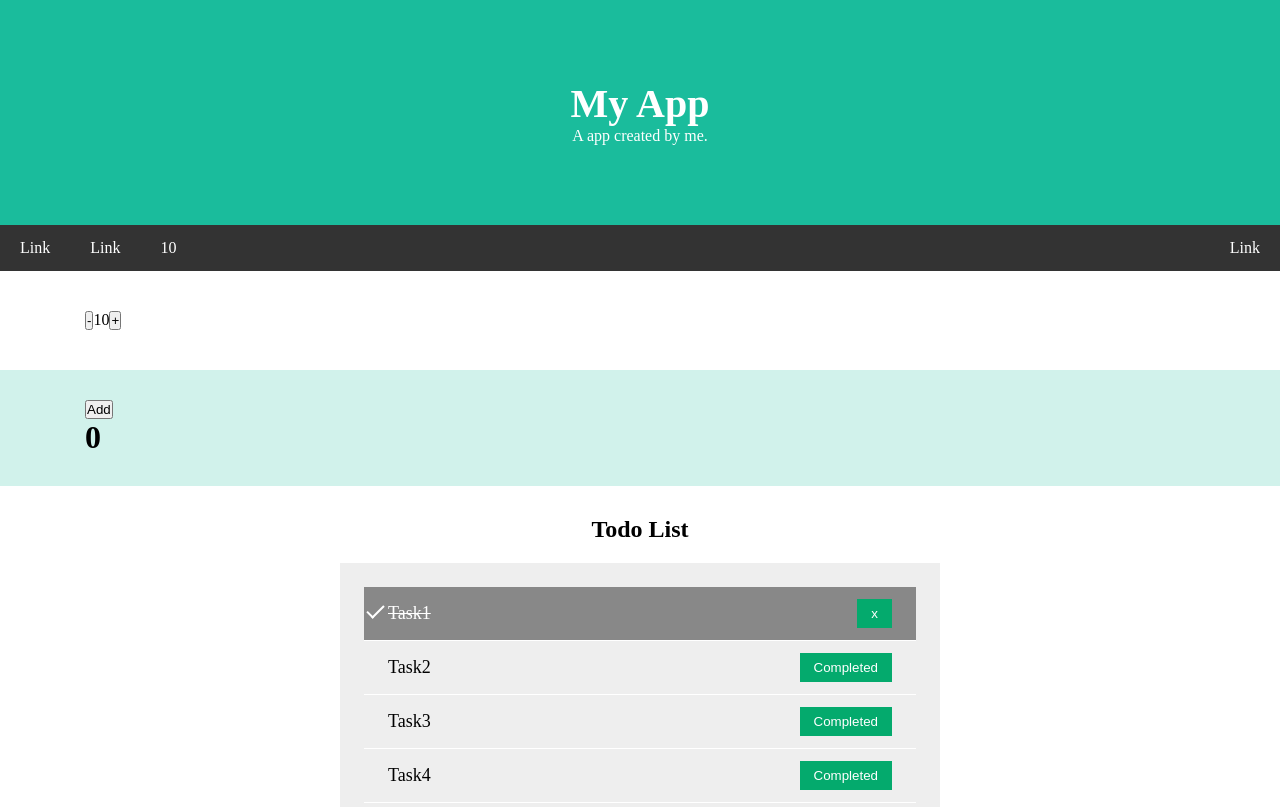
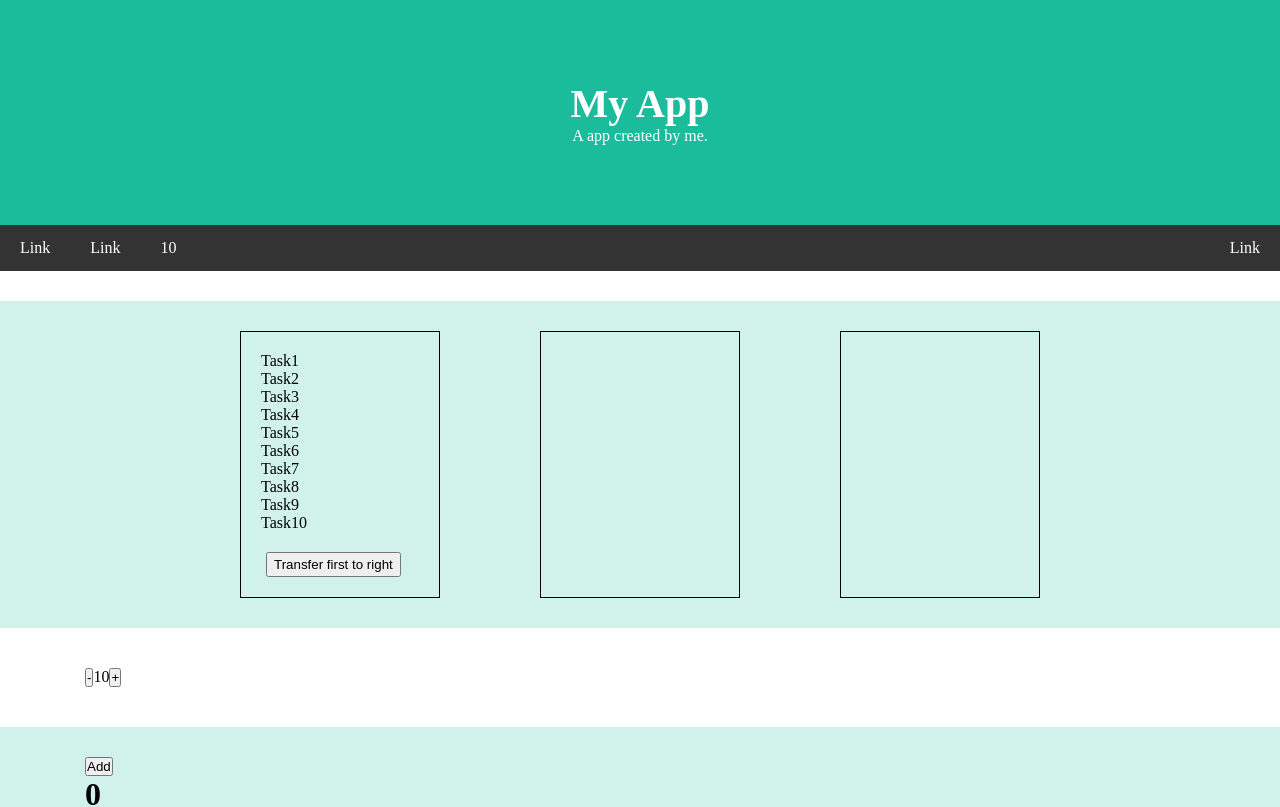
Before and after one commit to NataliaPylypenko/FrontEndPro_React, a React (Create React App) app: page / in a window 1280 px wide. Shown: the top 807 px of the page. Built offline with nearby package versions, Linux system fonts and the light colour scheme; the HTML template or start-up script is replaced by a standard one.

Commit message:
Blocks component

```diff
--- a/src/App.js
+++ b/src/App.js
@@ -1,7 +1,7 @@
 import Header from "./layouts/Header";
 import Footer from "./layouts/Footer";
 import Navbar from "./layouts/Navbar";
-import {FunctionTable, ClassTable, Counter, Temperature, TodoList} from "./components";
+import {FunctionTable, ClassTable, Counter, Temperature, TodoList, Blocks} from "./components";
 import React, {Component} from "react";
 import Controller from "./components/controller/Controller";
 
@@ -54,6 +54,31 @@ class App extends Component {
                 id: 5,
                 title: 'Task5',
                 completed: false
+            },
+            {
+                id: 6,
+                title: 'Task6',
+                completed: true
+            },
+            {
+                id: 7,
+                title: 'Task7',
+                completed: false
+            },
+            {
+                id: 8,
+                title: 'Task8',
+                completed: false
+            },
+            {
+                id: 9,
+                title: 'Task9',
+                completed: false
+            },
+            {
+                id: 10,
+                title: 'Task10',
+                completed: false
             }
         ],
         showTodoList: true,
@@ -77,6 +102,12 @@ class App extends Component {
                 <div>
                     <Header />
                     <Navbar counter={this.state.counter} />
+                </div>
+
+                <div className="section chromatic">
+                    <div className="container">
+                        <Blocks list={this.state.list} />
+                    </div>
                 </div>
 
                 <div className="section">
--- /dev/null
+++ b/src/components/blocks/BlockItem.jsx
@@ -0,0 +1,34 @@
+import React, {Component} from 'react';
+import Button from "./Button";
+import ListItem from "./ListItem";
+
+class BlockItem extends Component {
+    render() {
+        const list = this.props.list;
+        const actions = this.props.actions;
+
+        return (
+            <div style={{border: '1px solid black', padding:'20px', minWidth:'200px'}}>
+                <ul style={{marginBottom:'20px'}}>
+                    {list.map(item => (
+                        <ListItem
+                            key={item.id}
+                            title={item.title}
+                        />
+                    ))}
+                </ul>
+
+                {list.length
+                    ? actions.map(item => (
+                        <Button key={item.id} onClick={item.action}>
+                            {item.text}
+                        </Button>
+                    ))
+                    : ''
+                }
+            </div>
+        );
+    }
+}
+
+export default BlockItem;
--- /dev/null
+++ b/src/components/blocks/Blocks.jsx
@@ -0,0 +1,56 @@
+import React, {Component} from 'react';
+import BlockItem from "./BlockItem";
+
+// const actions = {
+//     firstList : [
+//         {id: 1, text: "Transfer first to right", action: 'transferToSecond'},
+//     ],
+//     secondList : [
+//         {id: 1, text: "Transfer first to left", action: 'transferToFirst'},
+//         {id: 2, text: "Transfer first to right", action: 'transferToThird'},
+//     ],
+//     thirdList : [
+//         {id: 1, text: "Remove last item", action: 'removeLastItem'},
+//     ]
+// };
+
+export class Blocks extends Component {
+    state = {
+        firstList: this.props.list,
+        secondList: [],
+        thirdList: []
+    };
+
+    transferToSecond() {
+        console.log(1);
+    };
+    transferToFirst() {}
+    transferToThird() {}
+    removeLastItem() {}
+
+    render() {
+        return (
+            <div style={{display:'flex',justifyContent: 'space-between',gap:'30px', width:'800px', margin:'0 auto'}}>
+                <BlockItem
+                    list={this.state.firstList}
+                    actions={[
+                        {id: 1, text: "Transfer first to right", action: this.transferToSecond.bind(this)},
+                    ]}
+                />
+                <BlockItem
+                    list={this.state.secondList}
+                    actions={[
+                        {id: 2, text: "Transfer first to left", action: this.transferToFirst.bind(this)},
+                        {id: 3, text: "Transfer first to right", action: this.transferToThird.bind(this)},
+                    ]}
+                />
+                <BlockItem
+                    list={this.state.thirdList}
+                    actions={[
+                        {id: 4, text: "Remove last item", action: this.removeLastItem.bind(this)},
+                    ]}
+                />
+            </div>
+        );
+    }
+}
--- /dev/null
+++ b/src/components/blocks/Button.jsx
@@ -0,0 +1,11 @@
+import React, {Component} from 'react';
+
+class Button extends Component {
+    render() {
+        return (
+            <button style={{padding:'3px 6px',margin:'0 5px'}}>{this.props.children}</button>
+        );
+    }
+}
+
+export default Button;
--- /dev/null
+++ b/src/components/blocks/ListItem.jsx
@@ -0,0 +1,13 @@
+import React, {Component} from 'react';
+
+class ListItem extends Component {
+    render() {
+        return (
+            <li style={{listStyleType: 'none', margin: '0', padding: 0}}>
+                <p>{this.props.title}</p>
+            </li>
+        );
+    }
+}
+
+export default ListItem;
--- a/src/components/index.jsx
+++ b/src/components/index.jsx
@@ -3,3 +3,4 @@ export * from './table/ClassTable';
 export * from './table/FunctionTable';
 export * from './temperature/Temperature';
 export * from './todo/TodoList';
+export * from './blocks/Blocks';
--- a/src/components/todo/Todo.module.scss
+++ b/src/components/todo/Todo.module.scss
@@ -1,4 +1,4 @@
-/* Style the list items */
+/* Style the blocks items */
 .items {
   position: relative;
   padding: 24px;
--- a/src/index.css
+++ b/src/index.css
@@ -89,5 +89,6 @@
 }
 
 .active {
+  justify-content: space-between;
   color: #1abc9c;
 }
```
Also changed, not shown: 1 other file (tests, documents, lock files or other folders).
